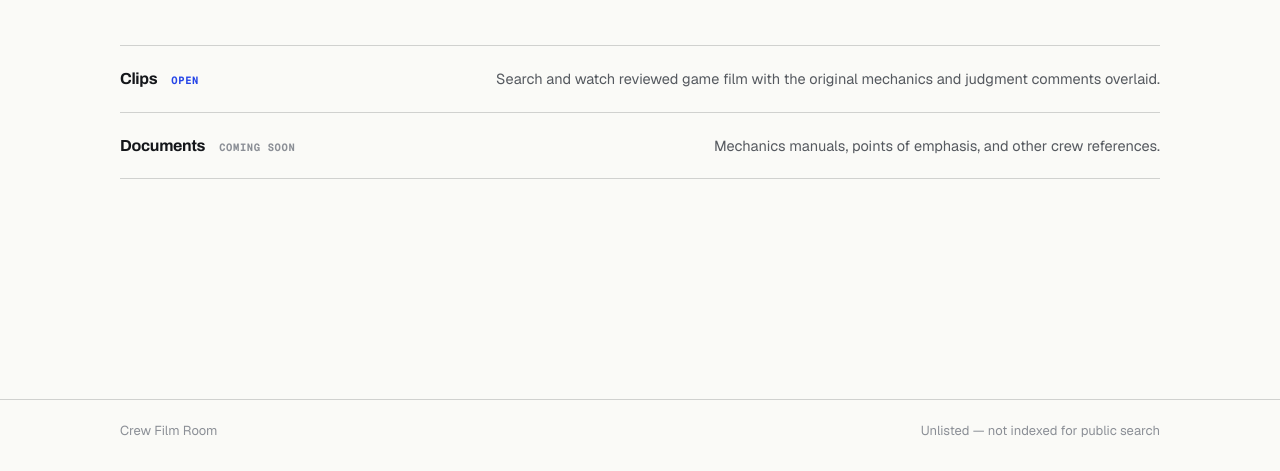
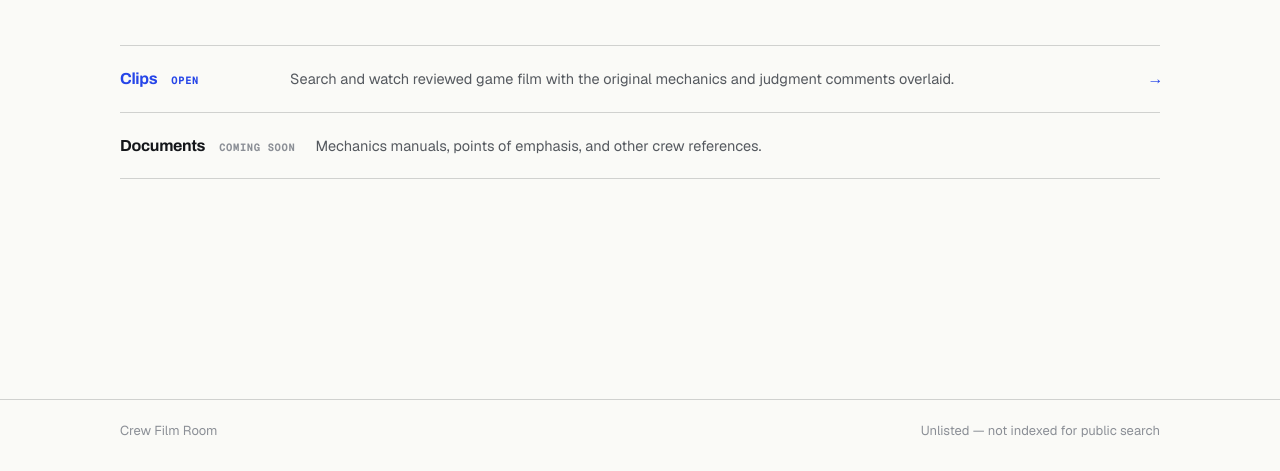
Before and after one commit to amilktruck/crew-film-room, a plain HTML site: page index.html in a window 1280 px wide. Shown: the part 329-800 px from the top of the page. Drawn offline with nearby package versions, Linux system fonts and the light colour scheme.

Commit message:
Fix thumbnail loading and add link affordance to home page
Thumbnails are embedded cross-origin (crewfilmroom.com page loading
an image from film.crewfilmroom.com), and the Worker never sent CORS
headers, so browsers intermittently applied Opaque Response Blocking
to the <img> load even though the underlying response was fine. Adds
access-control-allow-origin to the Worker's responses.

Also fixes the Clips grid reserving empty phantom columns when there
are fewer cards than the grid's minmax track count (auto-fill kept
unused tracks at width; auto-fit collapses them), and gives live rows
on the home page an always-visible link cue (accent-colored title +
arrow) instead of only revealing on hover.

```diff
--- a/assets/home.js
+++ b/assets/home.js
@@ -23,6 +23,7 @@ grid.innerHTML = SECTIONS.map((s) => {
   const pill = s.status === "live"
     ? `<span class="status-pill live">Open</span>`
     : `<span class="status-pill soon">Coming soon</span>`;
+  const arrow = s.status === "live" ? `<span class="row-arrow" aria-hidden="true">&rarr;</span>` : "";
   return `
     <${tag} class="section-card${s.status === "soon" ? " is-soon" : ""}"${hrefAttr}>
       <div class="card-top">
@@ -30,6 +31,7 @@ grid.innerHTML = SECTIONS.map((s) => {
         ${pill}
       </div>
       <p>${s.description}</p>
+      ${arrow}
     </${tag}>
   `;
 }).join("");
--- a/assets/site.css
+++ b/assets/site.css
@@ -139,7 +139,6 @@ main { flex: 1; }
 .section-card {
   display: flex;
   align-items: baseline;
-  justify-content: space-between;
   gap: 20px;
   text-decoration: none;
   padding: 22px 0;
@@ -148,15 +147,21 @@ main { flex: 1; }
 }
 .sections-grid .section-card:last-child { border-bottom: 1px solid var(--color-border); }
 .section-card:not(.is-soon):hover { background: var(--color-surface-hover); }
+.section-card:not(.is-soon):hover h2 { color: var(--color-accent-hover); }
 .section-card.is-soon { cursor: default; }
 .section-card .card-top {
-  display: flex; align-items: baseline; gap: 14px; min-width: 150px;
+  display: flex; align-items: baseline; gap: 14px; min-width: 150px; flex: none;
 }
 .section-card h2 {
   font-family: "Archivo", sans-serif;
   font-size: 16px; font-weight: 700; margin: 0; color: var(--color-text-primary);
 }
-.section-card p { font-size: 14.5px; color: var(--color-text-secondary); line-height: 1.5; margin: 0; }
+.section-card:not(.is-soon) h2 { color: var(--color-accent); }
+.section-card p { font-size: 14.5px; color: var(--color-text-secondary); line-height: 1.5; margin: 0; flex: 1; }
+.row-arrow {
+  font-family: "Geist Mono", monospace;
+  font-size: 16px; color: var(--color-accent); flex: none;
+}
 .status-pill {
   font-family: "Geist Mono", monospace;
   font-size: 10.5px; font-weight: 700; text-transform: uppercase; letter-spacing: 0.06em;
@@ -204,7 +209,7 @@ main { flex: 1; }
 /* Grid view */
 .grid {
   display: grid;
-  grid-template-columns: repeat(auto-fill, minmax(260px, 1fr));
+  grid-template-columns: repeat(auto-fit, minmax(260px, 1fr));
   gap: 1px;
   background: var(--color-border);
   border: 1px solid var(--color-border);
```
Also changed, not shown: worker/src/index.js (+17 -0 lines).
